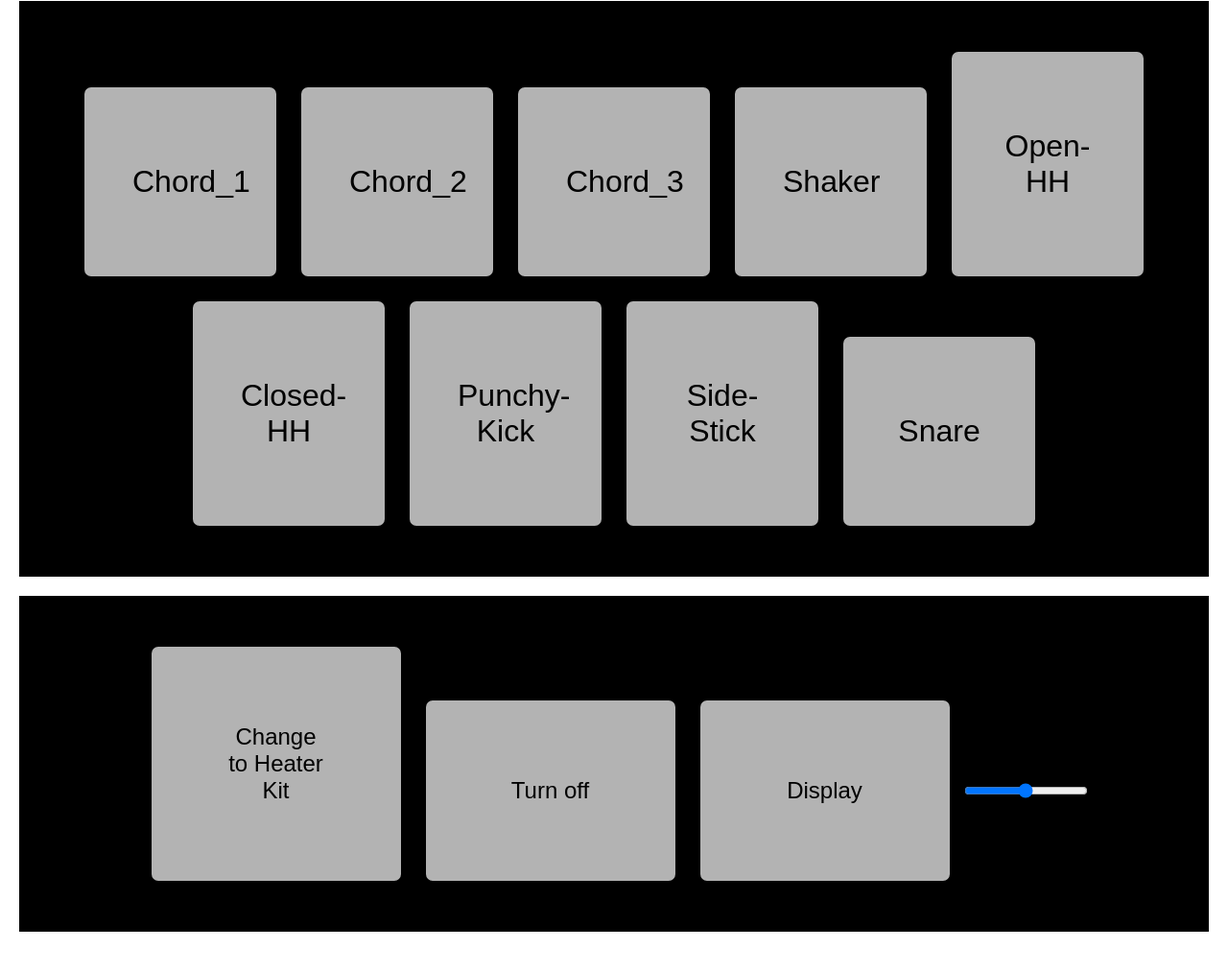
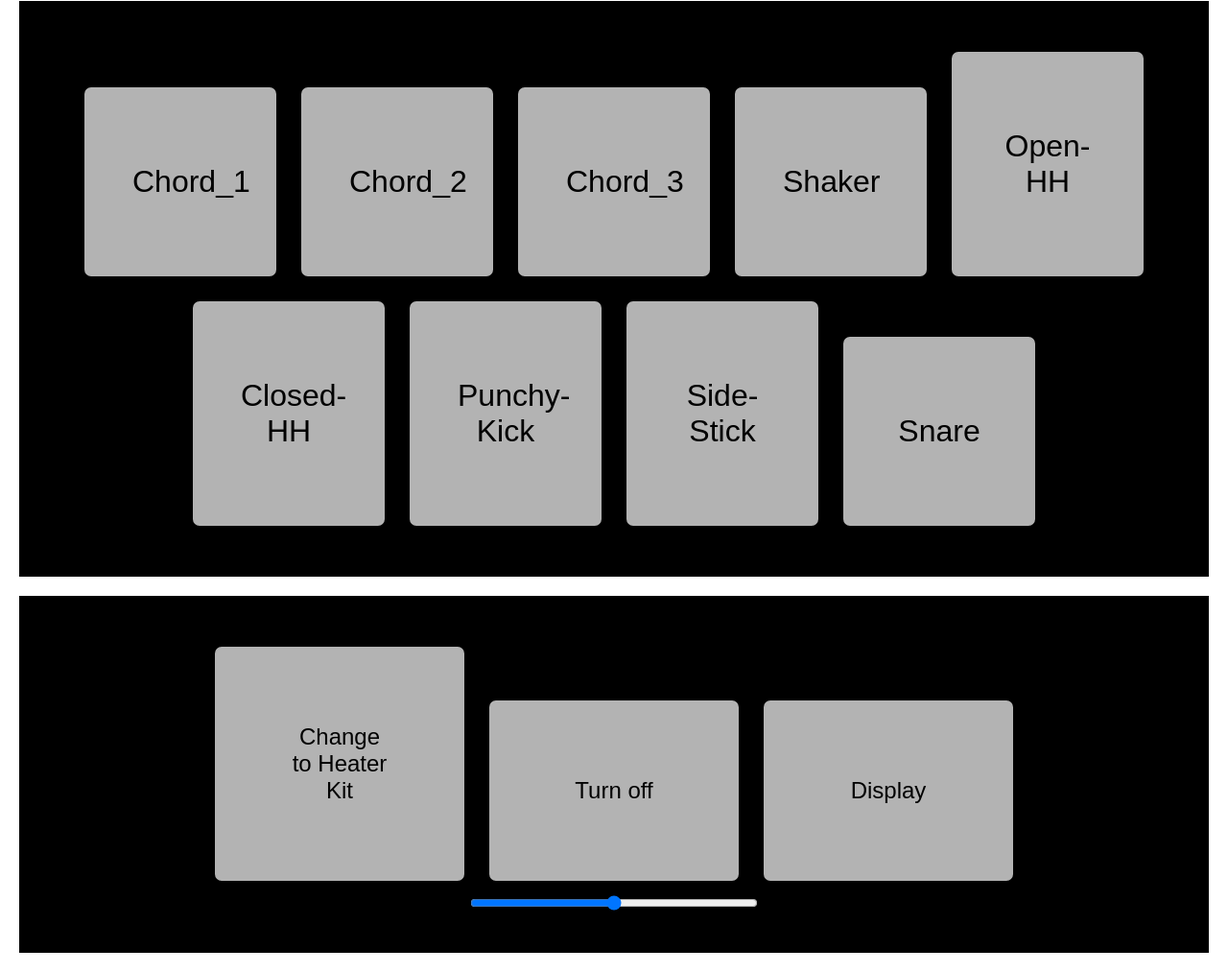
Before and after one commit to jriall/react-drum-machine, a React app: page / in a window 1280 px wide. Shown: the part 79-1092 px from the top of the page at 96% size. Before the commit the page ends 1070 px from the top, so only its background shows below. Built offline with nearby package versions, Linux system fonts and the light colour scheme.

Commit message:
fixed slider quirk

```diff
--- a/src/containers/App.js
+++ b/src/containers/App.js
@@ -1,7 +1,7 @@
 import React, { Component } from "react";
 import SoundButtonsContainer from "./SoundButtonsContainer";
 import Controls from "./Controls";
-import SoundFile from "./sound-file";
+import SoundFile from "./SoundFile";
 
 class App extends Component {
   constructor(props) {
@@ -157,10 +157,17 @@ class App extends Component {
   //changes volume when slider moved
   changeVolume(val) {
     console.log(val);
-    this.setState({
-      volume: val,
-      display: `Volume: ${val}`
-    })
+    if (val < 2) {
+      this.setState({
+        volume: 0,
+        display: "Volume: 0"
+      });
+    } else {
+      this.setState({
+        volume: val,
+        display: `Volume: ${val}`
+      });
+    }
     const soundButton = document.querySelectorAll(".audio-tag");
     [...soundButton].map(audio => audio.volume = this.state.volume / 100);
     console.log(this.state.volume);
--- a/src/containers/Controls.js
+++ b/src/containers/Controls.js
@@ -9,7 +9,7 @@ const Controls = (props) => {
       <ToggleSound toggled={props.toggled} toggleSetButtonClick={props.toggleSetButtonClick} powerOn={props.powerOn}/>
       <PowerButton powerOn={props.powerOn} powerButtonClick={props.powerButtonClick}/>
       <Display display={props.display}/>
-      <input type="range" id="vol" max="100" min="0" step="1" onChange={(e) => {
+      <input type="range" className="volume-slider" max="100" min="0" step="1" onChange={(e) => {
         props.changeVolume(e.target.value)
       }}/>
     </ul>
--- a/src/style/style.css
+++ b/src/style/style.css
@@ -69,3 +69,7 @@ body {
   padding: 40px;
   margin: 20px;
 }
+
+.volume-slider {
+  width: 300px;
+}
```
Also changed, not shown: src/containers/SoundFile.js (renamed from src/containers/sound-file.js).
